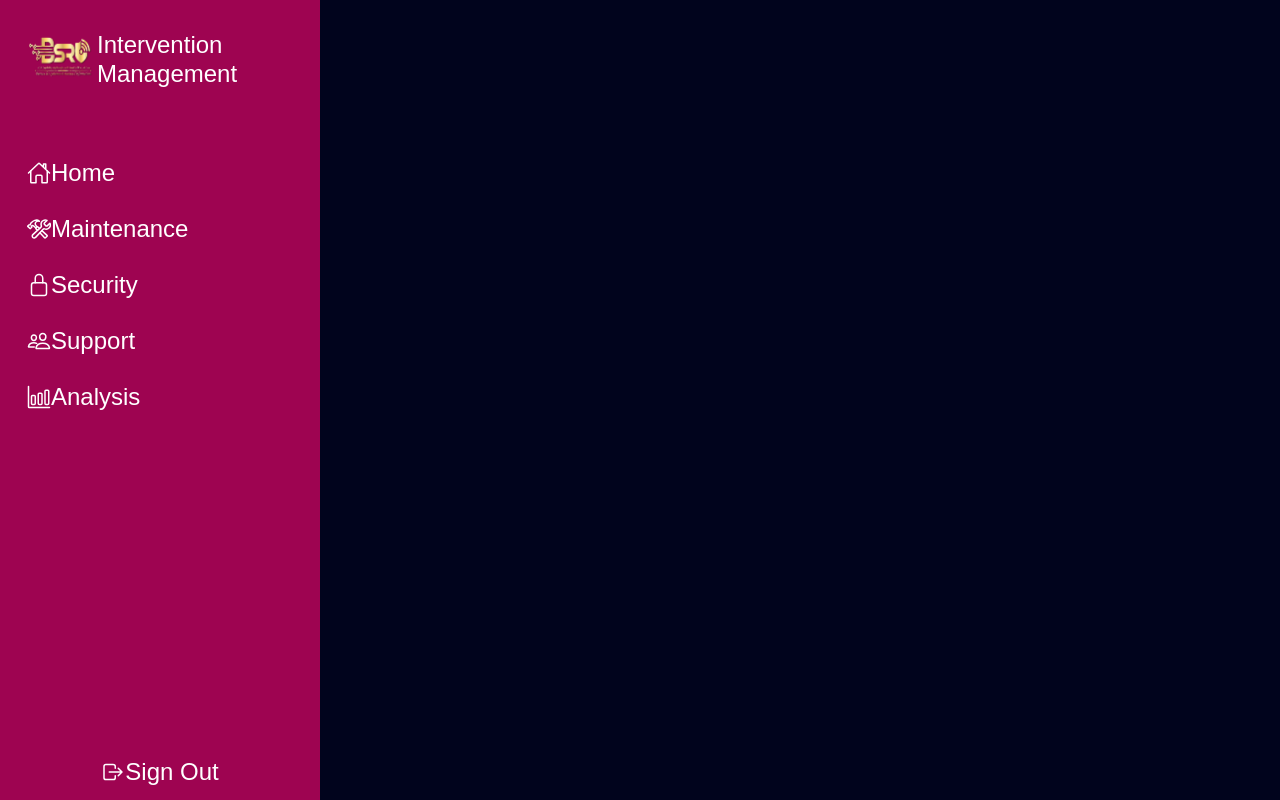
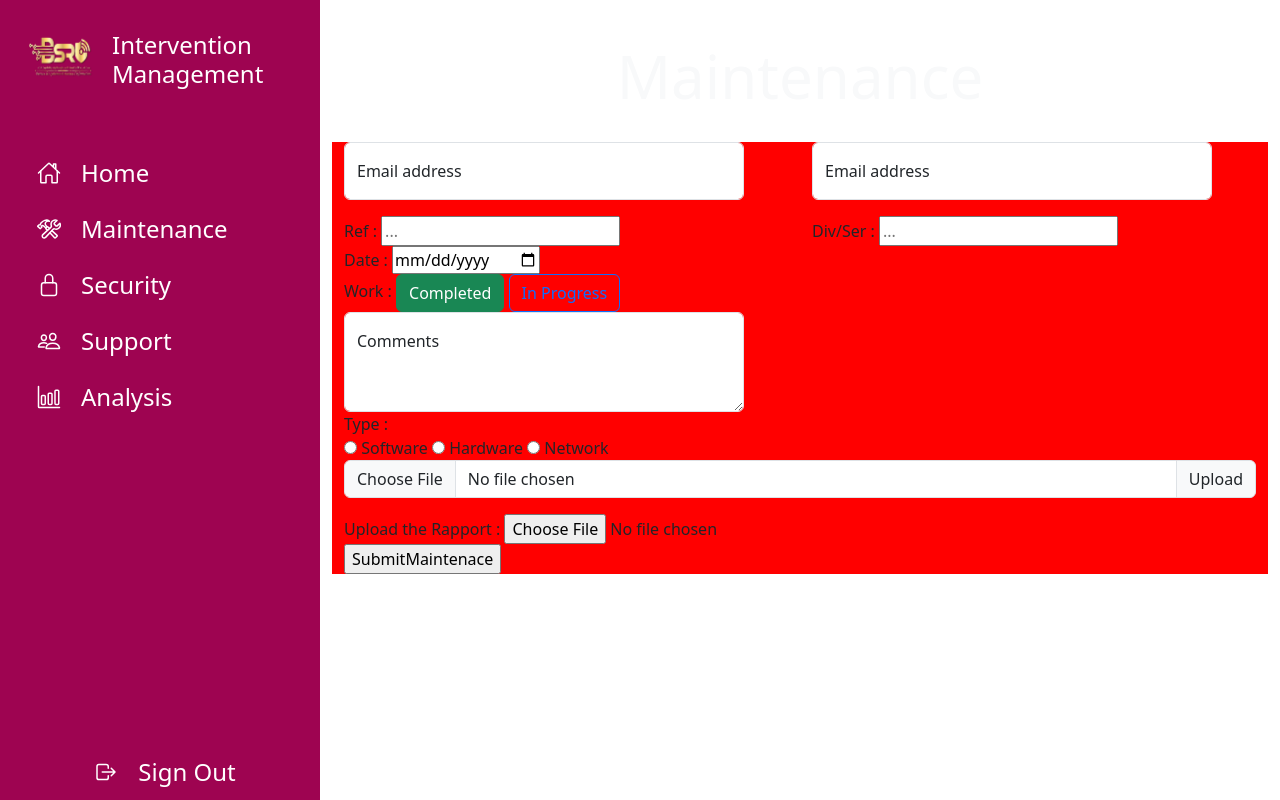
Before and after one commit to 9IlyAss/Intervention_Management, a PHP site: page / in a window 1280 px wide. Run offline with PHP 8.4, Linux system fonts and the light colour scheme.

Commit message:
add html files designe by bootstrap

```diff
--- a/index.css
+++ b/index.css
@@ -16,6 +16,7 @@ body {
   padding-top: 15px; /* Top padding */
   display: flex;
   flex-direction: column;
+
 }
 
 .sidebar a {
@@ -42,10 +43,13 @@ body {
 
 .title {
   font-size: 1.5rem; /* Larger title font size */
+  padding-left:15px;
 }
 
 .icon-lg {
-  font-size: 1.5rem; /* Larger icon size */
+  font-size: 1.5rem;
+  padding-left: 10px;/* Larger icon size */
+  padding-right: 5px;
 }
 
 /* Position Sign Out link at the bottom */
--- a/index.html
+++ b/index.php
@@ -66,9 +66,9 @@
 
             <!-- Main Content -->
             <div class="col-md-9 content">
-                <!--<?php
-                include 'pages/home.html';
-                ?>-->
+                <?php
+                include 'pages/Maintenance.html';
+                ?>
             </div>
         </div>
     </div>
--- a/pages/Maintenance.html
+++ b/pages/Maintenance.html
@@ -1,44 +1,82 @@
 <!DOCTYPE html>
 <html lang="en">
+
 <head>
     <meta charset="UTF-8">
     <meta name="viewport" content="width=device-width, initial-scale=1.0">
     <title>Document</title>
     <link rel="stylesheet" href="style.css">
+    <link rel="stylesheet" href="../bootstrap-5.3.3-dist/css/bootstrap.min.css">
+    <style>
+        .header,
+        .header h2 {
+            margin-top: 20px;
+            margin-bottom: 30px;
+            font-size: 60px;
+        }
+
+        .container {
+            background-color: rgb(255, 0, 0);
+        }
+        .form-floating
+        {
+             width: 400px;
+        }
+    </style>
 </head>
+
 <body>
-    <div id="Maintenance" class="content">
-        <div class="header">
+    <div id="Maintenance">
+        <div class="header text-center .d-{flex} text-light">
             <h2>Maintenance</h2>
         </div>
-        <div class="info">
+
+        <div class="container">
             <form action="" method="post">
                 <input type="hidden" name="form_type" value="Maintenance">
-                <div class="form-row">
-                    <div class="labels">
+                <div class="row ">
+                    <div class="col-md-6">
+                        <div class="form-floating mb-3">
+                            <input type="email" class="form-control" id="floatingInput" placeholder="name@example.com">
+                            <label for="floatingInput">Email address</label>
+                          </div>
                         <label for="refInput">Ref :</label>
                         <input type="text" id="refInput" placeholder="...">
                     </div>
-                    <div class="labels">
+                    <div class="col-md-6">
+                        <div class="form-floating mb-3">
+                            <input type="email" class="form-control" id="floatingInput" placeholder="name@example.com">
+                            <label for="floatingInput">Email address</label>
+                          </div>
                         <label for="divSerInput">Div/Ser :</label>
                         <input type="text" id="divSerInput" placeholder="...">
                     </div>
                 </div>
-                <div class="form-row">
-                    <div class="labels">
+                <div class="row">
+                    <div class="col align-self-center">
                         <label for="dateInput">Date :</label>
                         <input type="date" id="dateInput" name="Date">
                     </div>
                 </div>
+
+
+
                 <div class="form-row">
                     <div class="labels">
                         <label>Work :</label>
-                        <div id="Work">
-                            <input type="radio" name="Work" id="completedRadio" value="WorkCompleted" onclick="done()">
-                            <label for="completedRadio">Completed</label>
-                            <input type="radio" name="Work" id="progressRadio" value="WorkProgress" onclick="inprogress()">
-                            <label for="progressRadio" id="Progresslabel">In Progress</label>
+
+                        <input type="radio" class="btn-check" name="Work" id="completedRadio" value="WorkCompleted"
+                            onclick="done()" checked>
+                        <label class="btn btn-outline-success" for="completedRadio">Completed</label>
+
+                        <input type="radio" class="btn-check" name="Work" id="progressRadio" value="WorkProgress"
+                            onclick="inprogress()">
+                        <label class="btn btn-outline-primary" for="progressRadio">In Progress</label>
+                        <div class="form-floating">
+                            <textarea class="form-control" placeholder="Leave a comment here" id="floatingTextarea2" style="height: 100px"></textarea>
+                            <label for="floatingTextarea2">Comments</label>
                         </div>
+
                     </div>
                 </div>
                 <div class="form-row">
@@ -56,6 +94,10 @@
                 </div>
                 <div class="form-row">
                     <div class="labels">
+                        <div class="input-group mb-3">
+                            <input type="file" class="form-control" id="inputGroupFile02">
+                            <label class="input-group-text" for="inputGroupFile02">Upload</label>
+                        </div>
                         <label for="rapportInput">Upload the Rapport :</label>
                         <input type="file" id="rapportInput" name="rapport">
                     </div>
@@ -69,4 +111,5 @@
     <script src="../index.js"></script>
 
 </body>
+
 </html>
```
Also changed, not shown: pages/Home.html (+140 -16 lines), pages/Style.css (deleted, +0 -81 lines).
